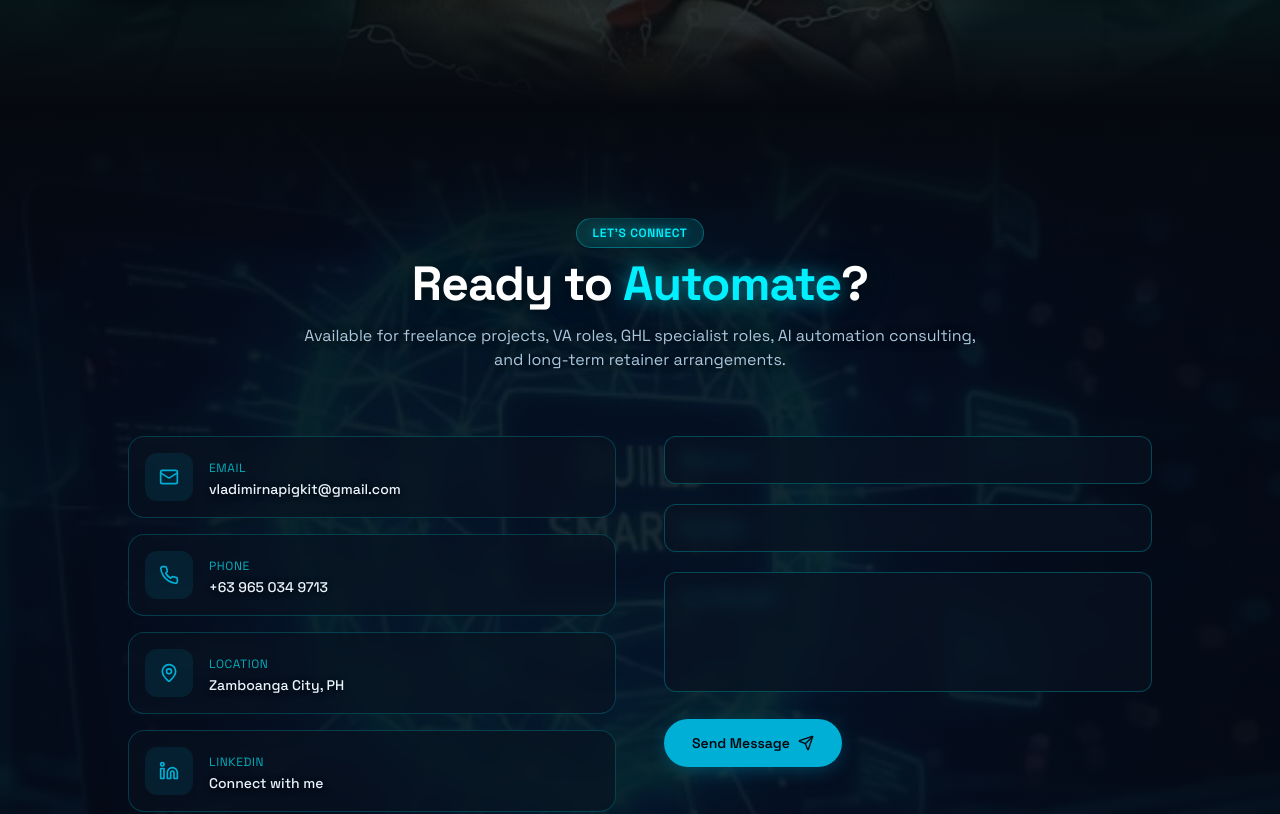
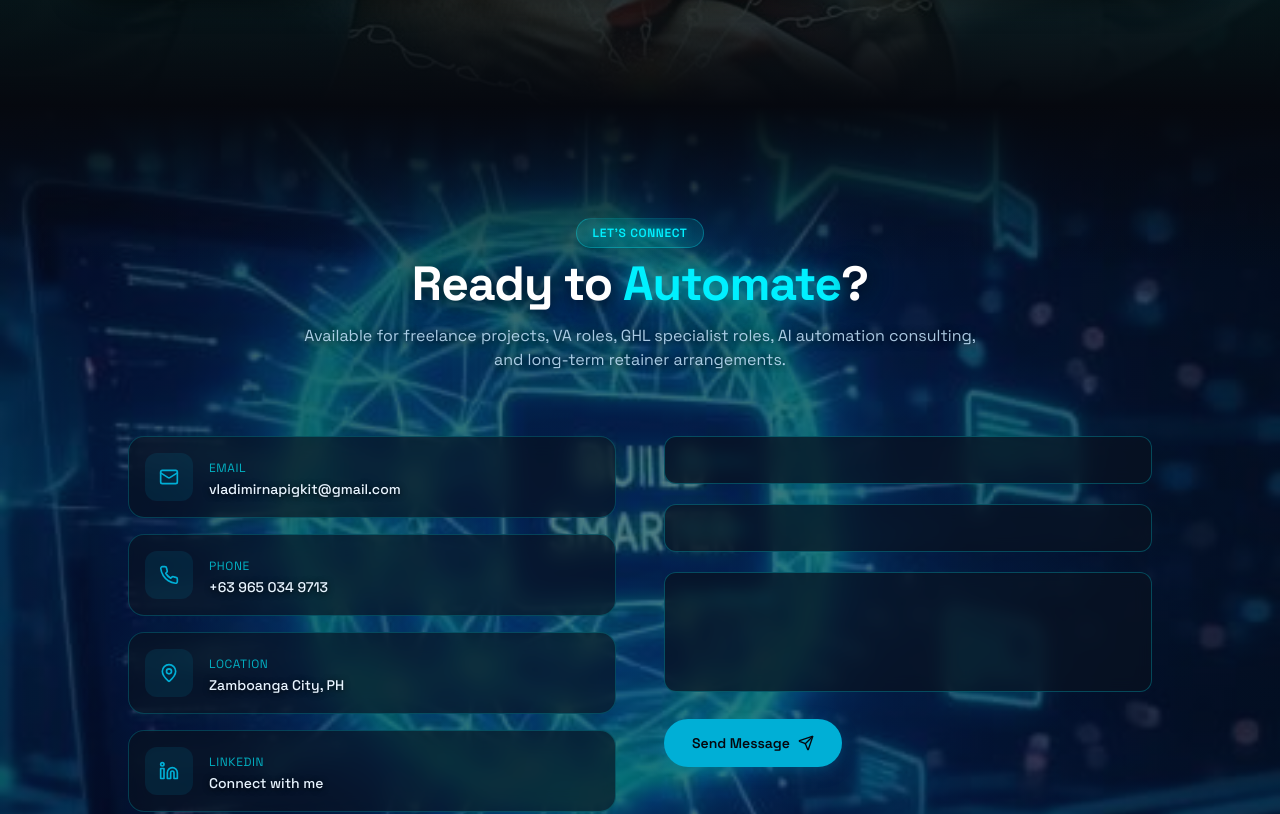
Before and after one commit to VladzErin1985/vladztechva-Specialist-portfolio, a React (Vite) app: page / in a window 1280 px wide. Shown: the part 8045-8859 px from the top of the page. Built offline with nearby package versions, Linux system fonts and the light colour scheme; the HTML template or start-up script is replaced by a standard one.

Commit message:
Increase contact bg image opacity — reduce overlay darkness

```diff
--- a/src/components/Contact.tsx
+++ b/src/components/Contact.tsx
@@ -72,11 +72,11 @@ const Contact = () => {
           alt=""
           aria-hidden="true"
           className="absolute w-full h-full"
-          style={{ objectFit: "cover", objectPosition: "center center", opacity: 0.45 }}
+          style={{ objectFit: "cover", objectPosition: "center center", opacity: 0.85 }}
         />
-        {/* Dark blue overlay — blends with the cyan/blue image palette */}
+        {/* Subtle dark overlay — let the image breathe */}
         <div className="absolute inset-0" style={{
-          background: "radial-gradient(ellipse 100% 90% at 50% 45%, hsl(220 60% 5% / 0.72) 15%, hsl(220 60% 4% / 0.85) 60%, hsl(222 47% 4% / 0.96) 100%)",
+          background: "radial-gradient(ellipse 100% 90% at 50% 45%, hsl(220 60% 5% / 0.45) 10%, hsl(220 60% 4% / 0.60) 55%, hsl(222 47% 4% / 0.88) 100%)",
         }} />
         <div className="absolute inset-x-0 top-0" style={{ height: "15%", background: "linear-gradient(to bottom, hsl(222 47% 4%), transparent)" }} />
         <div className="absolute inset-x-0 bottom-0" style={{ height: "15%", background: "linear-gradient(to top, hsl(222 47% 4%), transparent)" }} />
```
Also changed, not shown: 2 other files (tests, documents, lock files or other folders).
